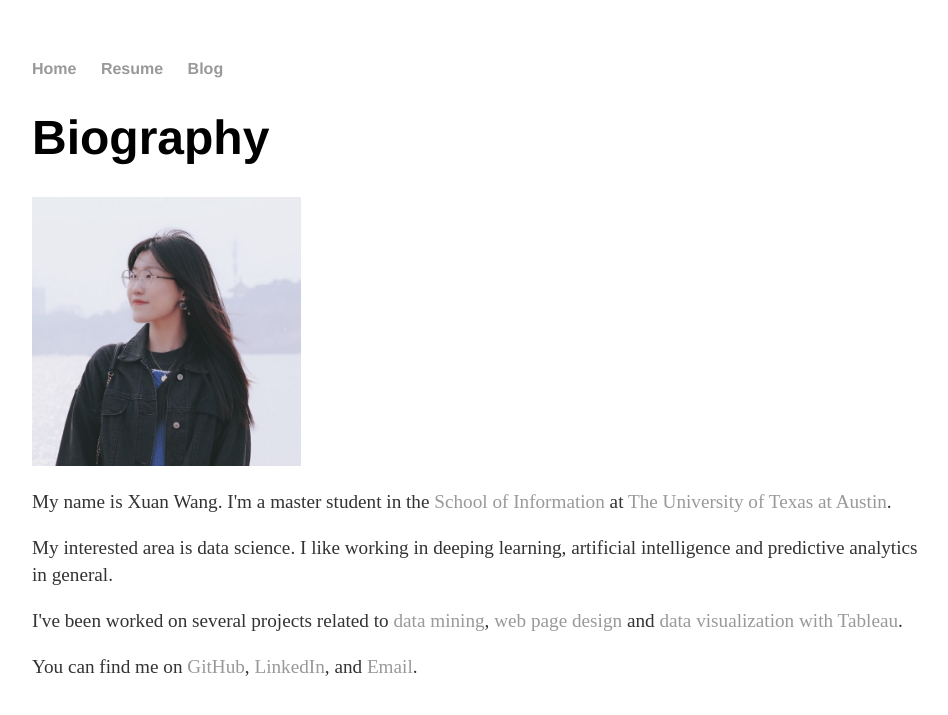
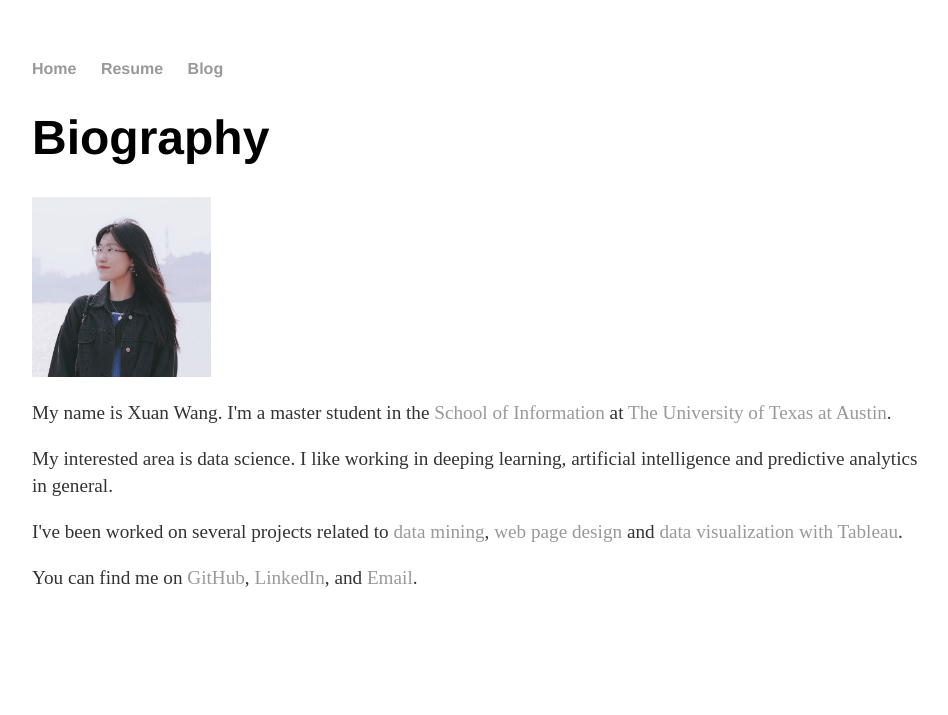
Before and after one commit to xxuanwang-zz/Portfolio, a Jekyll site: the page built from index.html, in a window 1280 px wide. Shown: the top 715 px of the page, without its empty margins (160-1108 px from the left). Built offline with Jekyll 4.4.1, drawn with Linux system fonts in a browser that asks for light colours.

Commit message:
Update index.html

```diff
--- a/index.html
+++ b/index.html
@@ -7,7 +7,7 @@
     <h1>Biography</h1>
   </header>
   <section id="about">
-    <img src="./img/me.jpg" width=30%/>
+    <img src="./img/me.jpg" width=20%/>
     <p>
       My name is Xuan Wang. I'm a master student in the <a href="https://www.ischool.utexas.edu/">School of Information</a> at <a href="https://www.utexas.edu/">The University of Texas at Austin</a>.
     </p>
```
